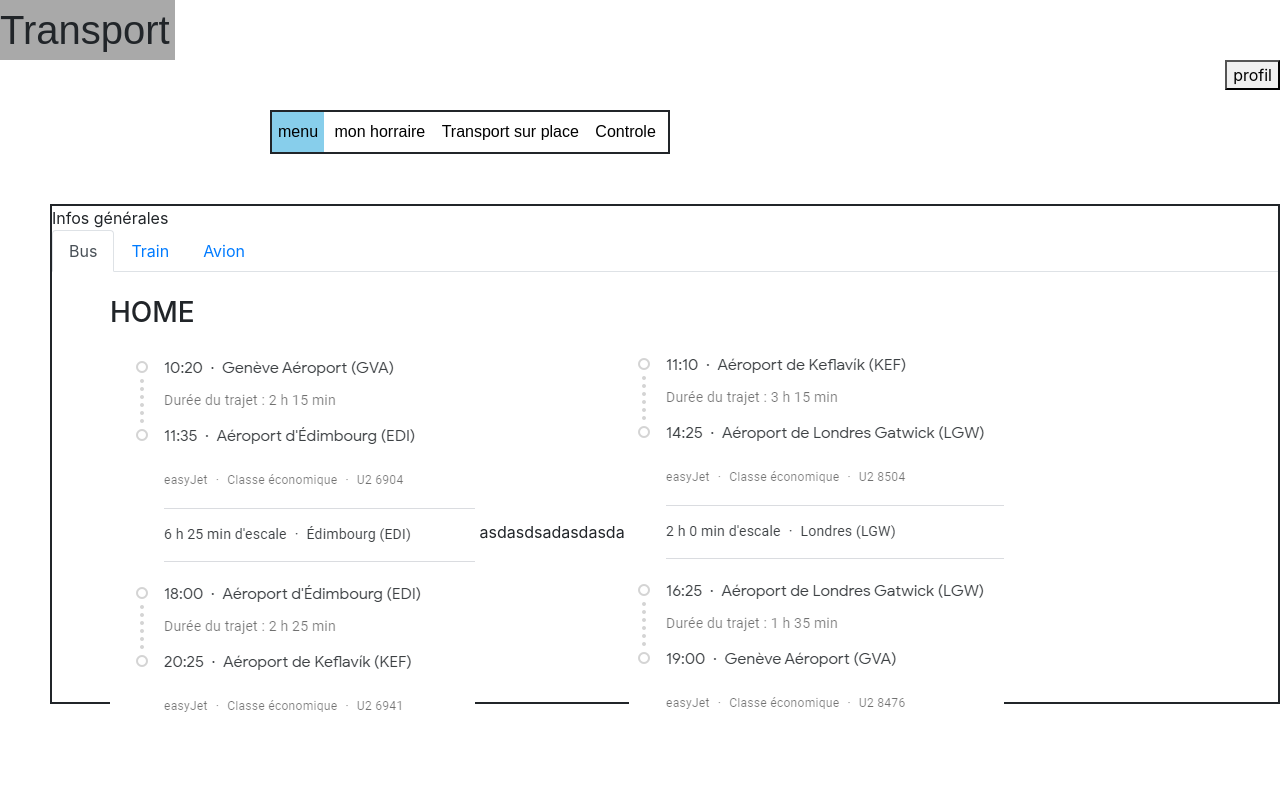
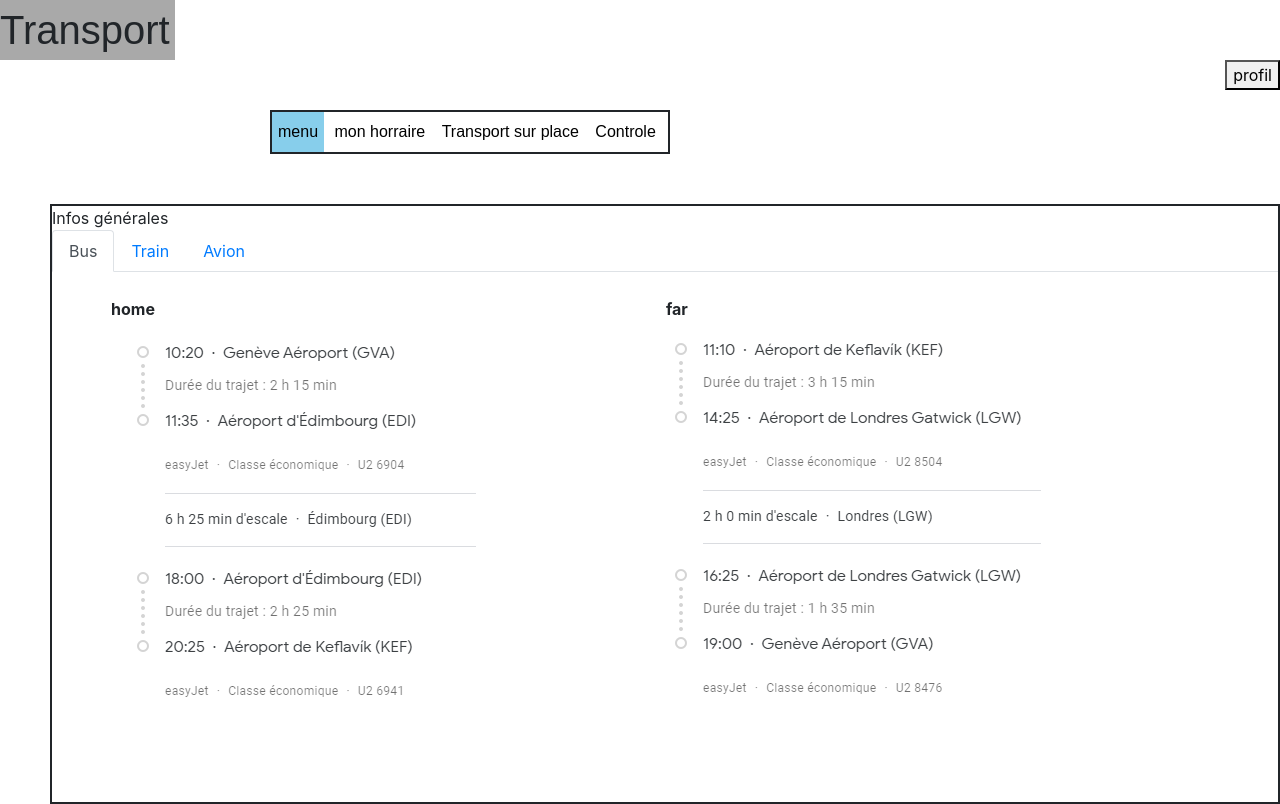
Before and after one commit to AlmirRazic/ICT-120, a PHP site: page /Menu.html in a window 1280 px wide. Before the commit the page ends 712 px from the top, so only its background shows below. Run offline with PHP 8.4, Linux system fonts and the light colour scheme.

Commit message:
v0.4
mise ne place de tableau

```diff
--- a/Menu.html
+++ b/Menu.html
@@ -37,11 +37,23 @@
   <!-- Tab panes -->
   <div class="tab-content">
     <div id="home" class="container tab-pane active"><br>
-      <h3>HOME</h3>
-      <p><img src="img/aller.PNG">    asdasdsadasdasda      <img src="img/retour.png"></p>
+      <table>
+        <thead>
+        <tr>
+          <th style="width: 555px">home</th>
+          <th>far</th>
+        </tr>
+        </thead>
+        <tbody>
+        <tr>
+          <td><img src="img/aller.PNG"></td>
+          <td><img src="img/retour.png"></td>
+        </tr>
+        </tbody>
+      </table>
     </div>
     <div id="menu1" class="container tab-pane fade"><br>
-      <h3>Menu 1</h3>
+      <h3 style="text-align: right">Menu 1</h3>
       <p>Ut enim ad minim veniam, quis nostrud exercitation ullamco laboris nisi ut aliquip ex ea commodo consequat.</p>
     </div>
     <div id="menu2" class="container tab-pane fade"><br>
--- a/style.css
+++ b/style.css
@@ -28,7 +28,7 @@
   margin-top: 50px;
   margin-left: 50px;
   border: 2px solid;
-  height: 500px;
+  height: 600px;
 }
 #barselected{
   background-color: skyblue;
```
